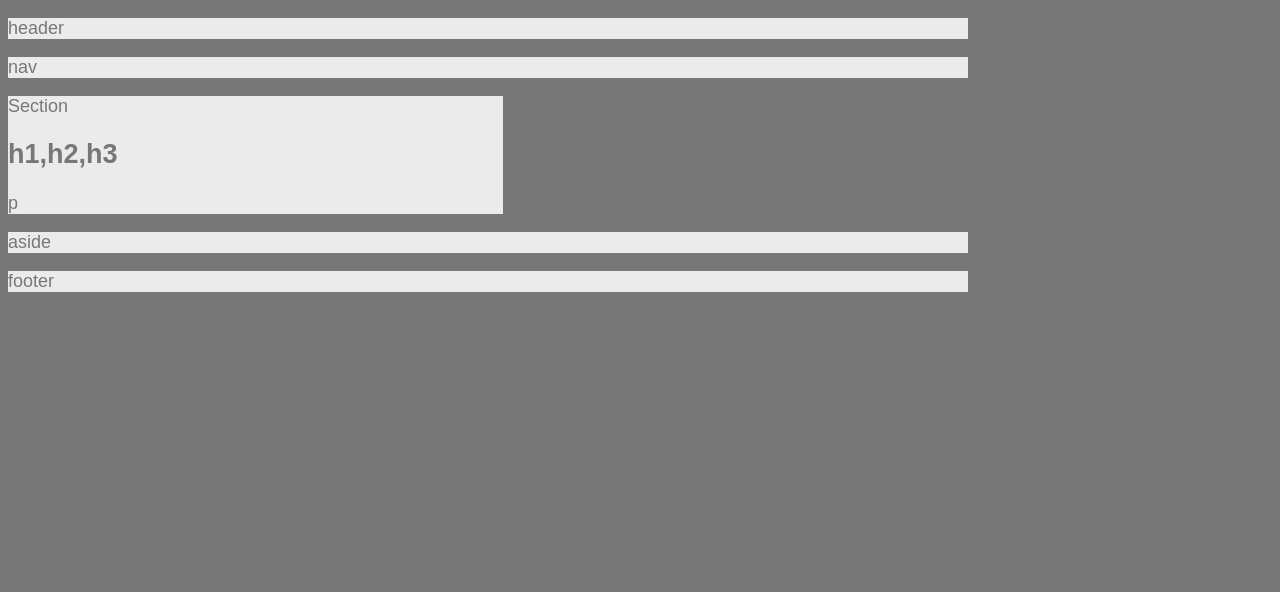
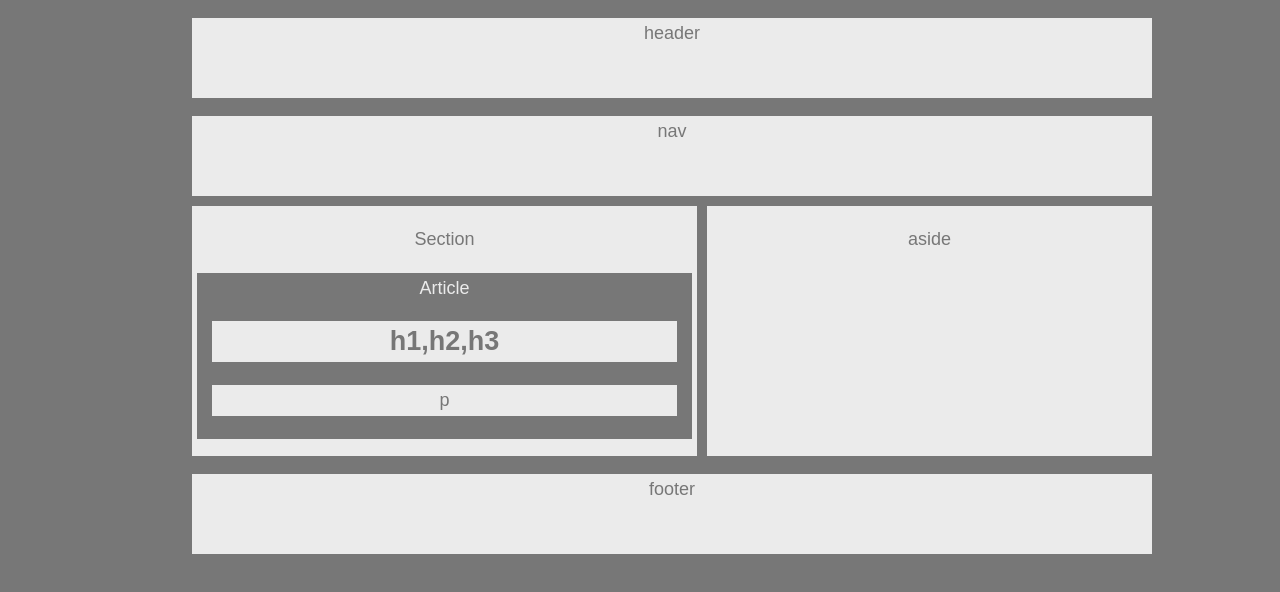
Before and after one commit to harwindersingh1/HW-Wireframe, a plain HTML site: page index.html in a window 1280 px wide. Drawn offline with Linux system fonts and the light colour scheme.

Commit message:
completed assignedment.

```diff
--- a/index.html
+++ b/index.html
@@ -2,6 +2,7 @@
 <html>
     <head>
         <meta charset="UTF-8">
+        <link href="reset.css" rel="stlesheet">
         <link href="style.css" rel="stylesheet">
         <title>HW-Wireframe - Harwinder Singh</title>
     </head>
@@ -12,18 +13,19 @@
 <nav>
     <p>nav</p>
 </nav>
-<div>
+<main>
     <section>
         <p>Section</p>
         <div id='article'>
-                <h1>h1,h2,h3</h1>
+                Article
+                <h2>h1,h2,h3</h2>
                 <p>p</p>
         </div>
     </section>
     <aside>
         <p>aside</p>
     </aside>
-</div>
+</main>
 <footer>
     <p>footer</p>
 </footer>
--- /dev/null
+++ b/reset.css
@@ -0,0 +1,48 @@
+/* http://meyerweb.com/eric/tools/css/reset/
+   v2.0 | 20110126
+   License: none (public domain)
+*/
+
+html, body, div, span, applet, object, iframe,
+h1, h2, h3, h4, h5, h6, p, blockquote, pre,
+a, abbr, acronym, address, big, cite, code,
+del, dfn, em, img, ins, kbd, q, s, samp,
+small, strike, strong, sub, sup, tt, var,
+b, u, i, center,
+dl, dt, dd, ol, ul, li,
+fieldset, form, label, legend,
+table, caption, tbody, tfoot, thead, tr, th, td,
+article, aside, canvas, details, embed,
+figure, figcaption, footer, header, hgroup,
+menu, nav, output, ruby, section, summary,
+time, mark, audio, video {
+	margin: 0;
+	padding: 0;
+	border: 0;
+	font-size: 100%;
+	font: inherit;
+	vertical-align: baseline;
+}
+/* HTML5 display-role reset for older browsers */
+article, aside, details, figcaption, figure,
+footer, header, hgroup, menu, nav, section {
+	display: block;
+}
+body {
+	line-height: 1;
+}
+ol, ul {
+	list-style: none;
+}
+blockquote, q {
+	quotes: none;
+}
+blockquote:before, blockquote:after,
+q:before, q:after {
+	content: '';
+	content: none;
+}
+table {
+	border-collapse: collapse;
+	border-spacing: 0;
+}
--- a/style.css
+++ b/style.css
@@ -3,41 +3,67 @@ body   {
     background-color: #777;
     width: 960px;
     font-size: 18px;
-    font-family: Arial, Helvetica, sans-serif
+    font-family: Arial, Helvetica, sans-serif;
+    margin: 0% 15% 0% 15%;
 }
 
 header {
     background-color: #ebebeb;
+    height: 80px;
+    text-align: center;
+    margin: 0% 0% 0% 0%;
 }
 
 nav {
-    background-color:#ebebeb
+    background-color:#ebebeb;
+    height: 80px;
+    text-align: center;
+}
+
+main {
+    height: 250px;
+    margin: 10px 0px 10px 0px;
 }
 
 section {
     background-color: #ebebeb;
-    width: 495px
+    width: 495px;
+    text-align: center;
+    float: left;
+    padding: 0px 5px 0px 5px;
+    height: 250px;
 }
 
 aside {
-    background-color: #ebebeb
+    background-color: #ebebeb;
+    text-align: center;
+    float: right;
+    margin: 0px 0px 0px 10px;
+    width: 445px;
+    height: 250px;
 }
 
 footer {
-    background-color: #ebebeb
+    background-color: #ebebeb;
+    text-align: center;
+    clear: both;
+    height: 80px;
 }
 
-article {
+#article {
     color: #ebebeb;
-    background-color: #777
+    background-color: #777;
+    padding: 5px 15px 5px 15px;
 }
 
-h1 {
+h2 {
     color: #777;
-    background-color: #ebebeb
+    background-color: #ebebeb;
+    padding: 5px 5px 5px 5px;
 }
 
 p {
     color: #777;
-    background-color: #ebebeb
+    background-color: #ebebeb;
+    padding: 5px 5px 5px 5px;
 }
```
